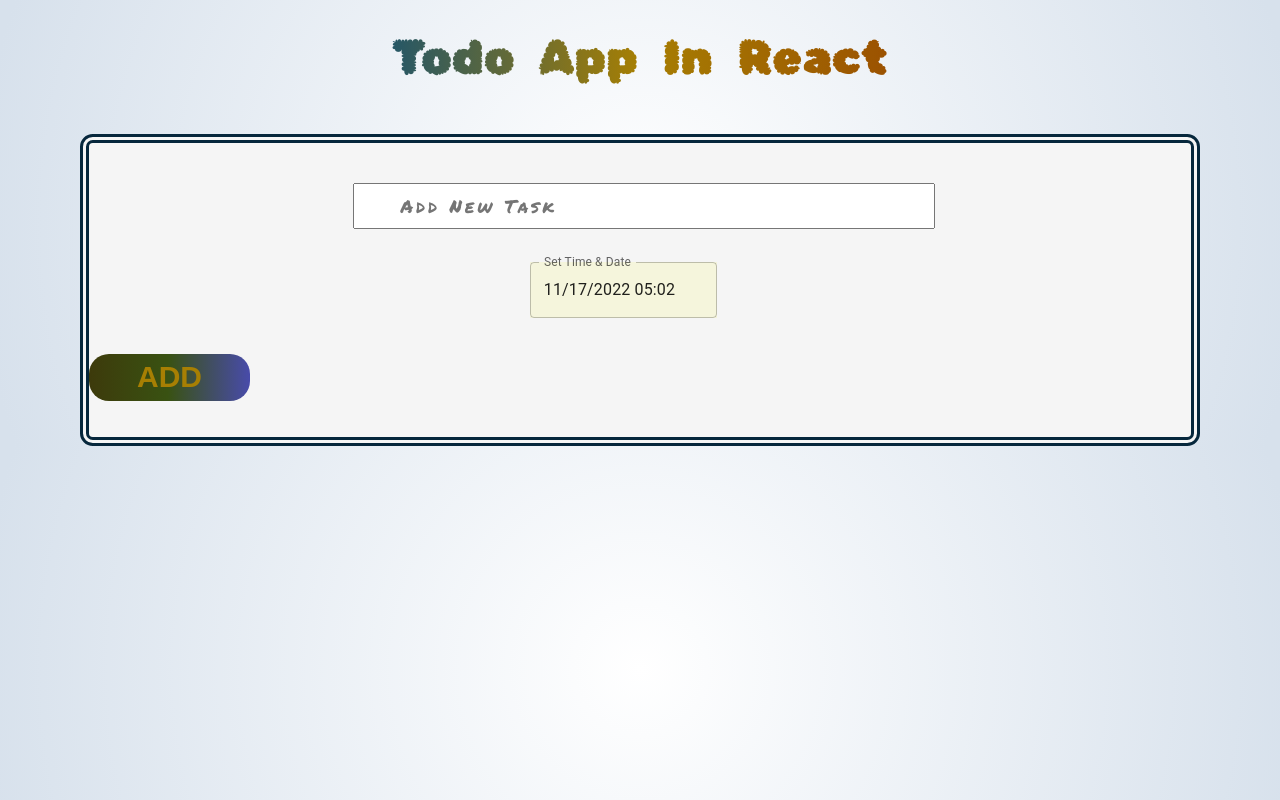
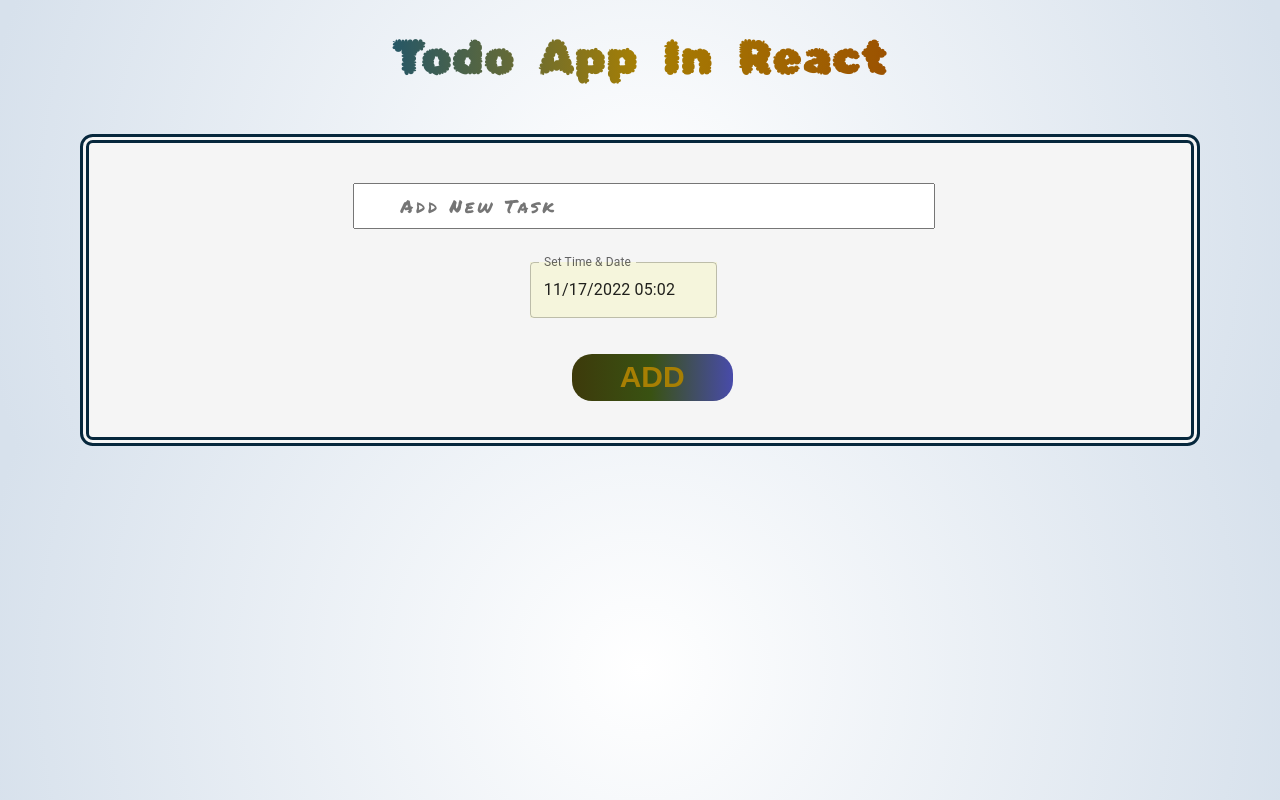
Before and after one commit to Tusharjagi/Todo_React, a React (Create React App) app: page / in a window 1280 px wide. Built offline with nearby package versions, Linux system fonts and the light colour scheme; the HTML template or start-up script is replaced by a standard one.

Commit message:
add button css

```diff
--- a/src/Components/Content/AddButton/add-button.scss
+++ b/src/Components/Content/AddButton/add-button.scss
@@ -2,10 +2,9 @@
   position: relative;
   font-size: 1.875em;
   padding: 0.40rem 3rem;
-  // margin: 2em 41.6%;
   margin-top: 1.2em;
   margin-bottom: 1.2em;
-  // margin-left: 50vw;
+  margin-left: 28%;
   border: none;
   background-image: linear-gradient(to left, #484baa 0%, #395212  51%, #3d3a0b  100%);
   transition: 0.3s;
@@ -25,3 +24,9 @@
   transform: translateY(+4px);
   box-shadow: 10px 0px 20px 0px  #813a31;
 }
+
+@media only screen and (min-width: 1200px) {
+  .add-button{
+    margin-left: 43.8%;
+  }
+}
```
